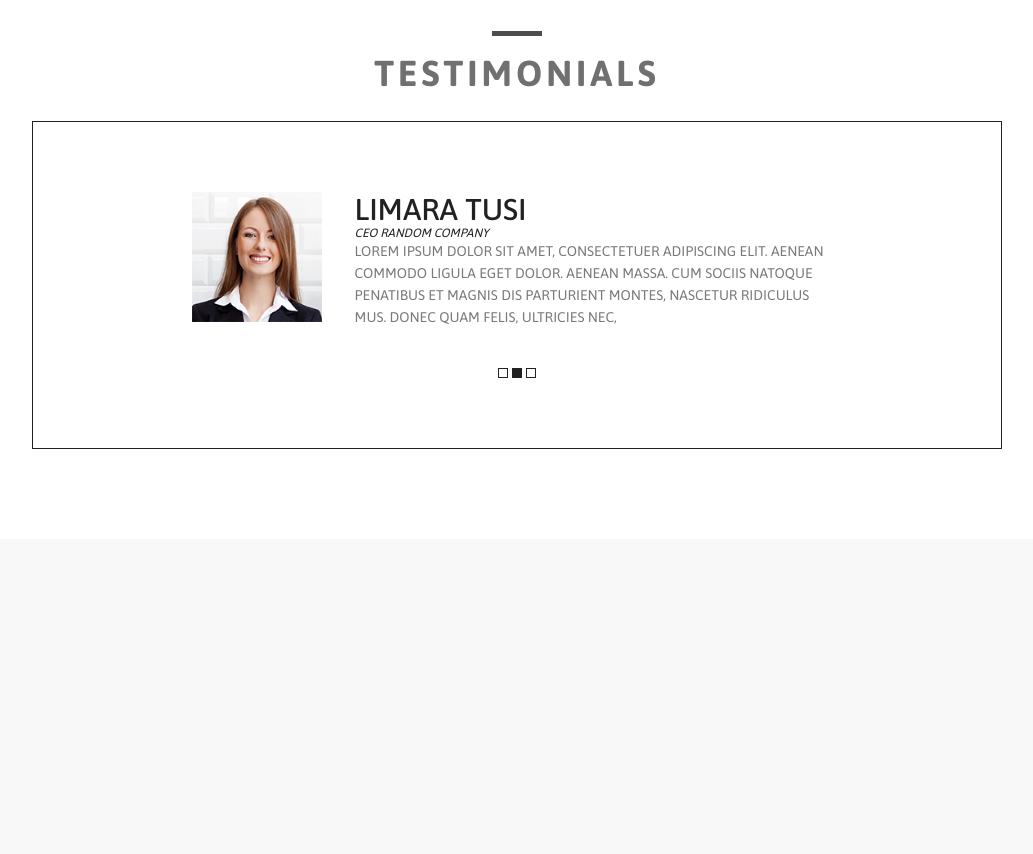
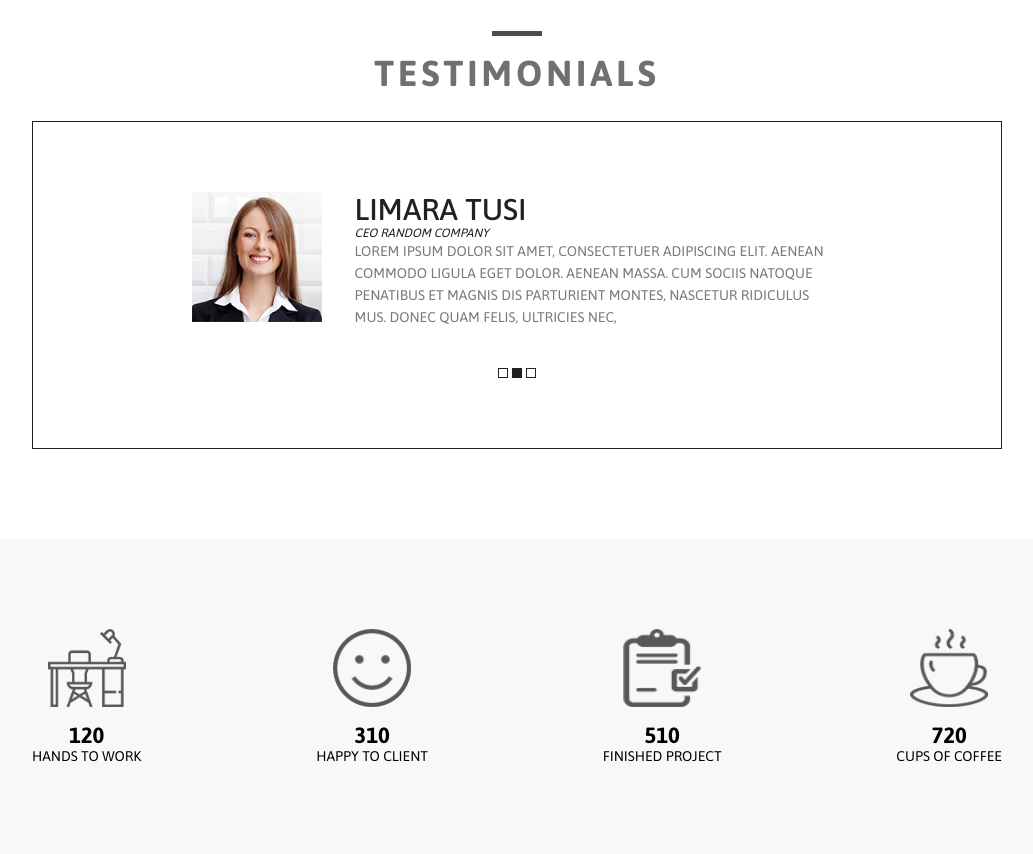
Before and after one commit to anyariazantceva/luis-oenrique, a plain HTML site: page index.html in a window 1280 px wide. Shown: the part 3080-3934 px from the top of the page, without its empty margins (123-1156 px from the left). Before the commit the page ends 3619 px from the top, so only its background shows below. Drawn offline with Linux system fonts and the light colour scheme.

Commit message:
Section features

```diff
--- a/index.html
+++ b/index.html
@@ -209,6 +209,39 @@
                 </div>
             </div>
         </section>
+
+        <section class="page__section page__features section__spacing">
+            <div class="features__list">
+                <div class="features__item">
+                    <div class="features__icon">
+                        <img src="images/handstowork.png" alt="handstowork" class="features__image">
+                    </div>
+                    <div class="features__number">120</div>
+                    <div class="features__title">Hands to work</div>
+                </div>
+                <div class="features__item">
+                    <div class="features__icon">
+                        <img src="images/happiness.png" alt="happiness" class="features__image">
+                    </div>
+                    <div class="features__number">310</div>
+                    <div class="features__title">Happy to Client</div>
+                </div>
+                <div class="features__item">
+                    <div class="features__icon">
+                        <img src="images/delivery-complete.png" alt="delivery" class="features__image">
+                    </div>
+                    <div class="features__number">510</div>
+                    <div class="features__title">Finished project</div>
+                </div>
+                <div class="features__item">
+                    <div class="features__icon">
+                        <img src="images/cup.png" alt="cup" class="features__image">
+                    </div>
+                    <div class="features__number">720</div>
+                    <div class="features__title">Cups of Coffee</div>
+                </div>
+            </div>
+        </section>
     </div>
 </body>
 </html>
--- a/styles.css
+++ b/styles.css
@@ -420,3 +420,36 @@ span {
 .square__black {
     background-color: #212121;
 }
+
+.features__list {
+    display: flex;
+    justify-content: space-between;
+    align-items: center;
+}
+
+.features__item {
+    display: flex;
+    flex-direction: column;
+    align-items: center;
+}
+
+.features__icon {
+    width: 7.8rem;
+    height: 7.8rem;
+    margin-bottom: 15px;
+}
+
+.features__image {
+    width: 100%;
+    height: 100%;
+}
+
+.features__number {
+    font-size: 2.2rem;
+    font-weight: bold;
+    text-transform: uppercase;
+}
+
+.features__title {
+    text-transform: uppercase;
+}
```
